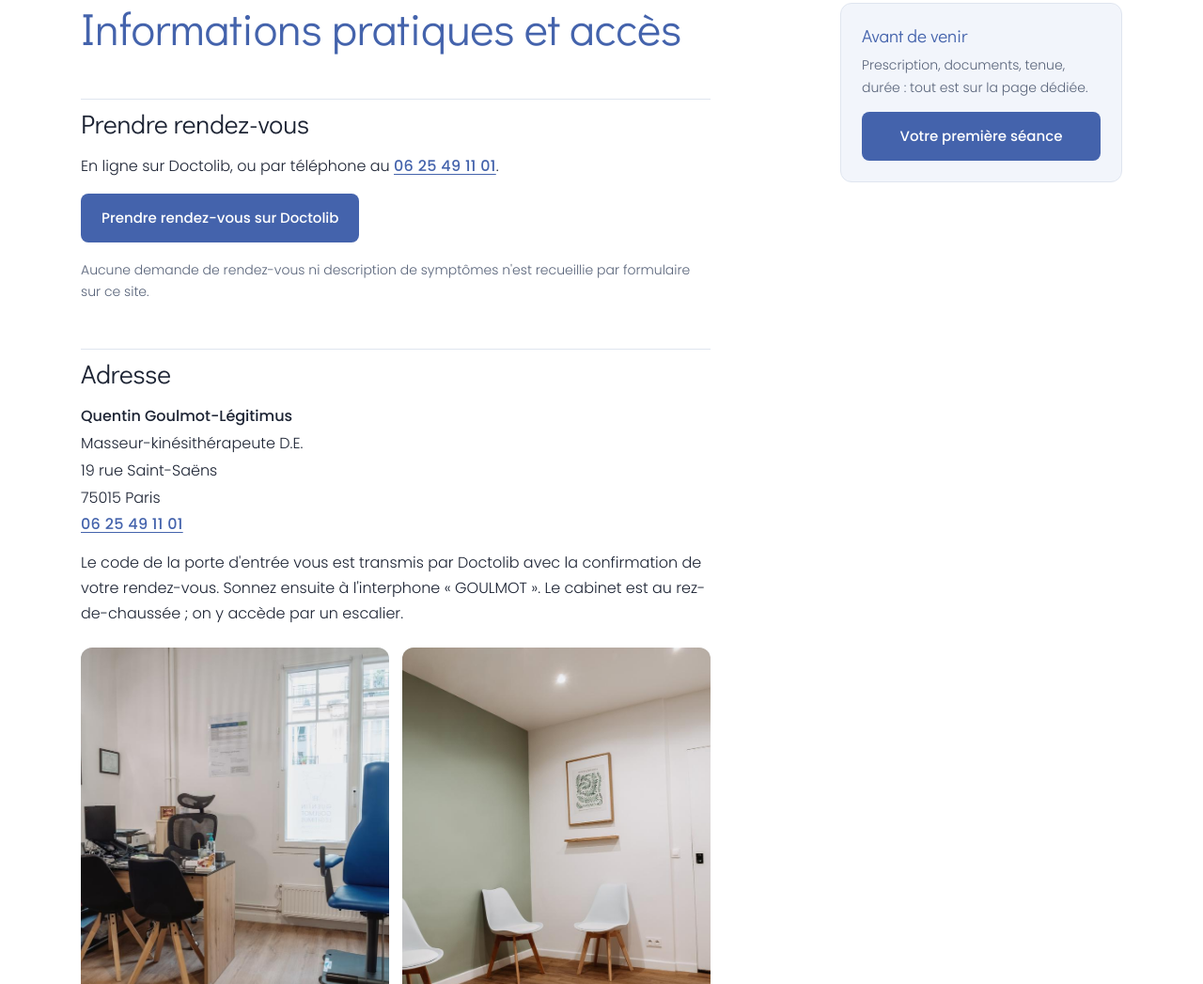
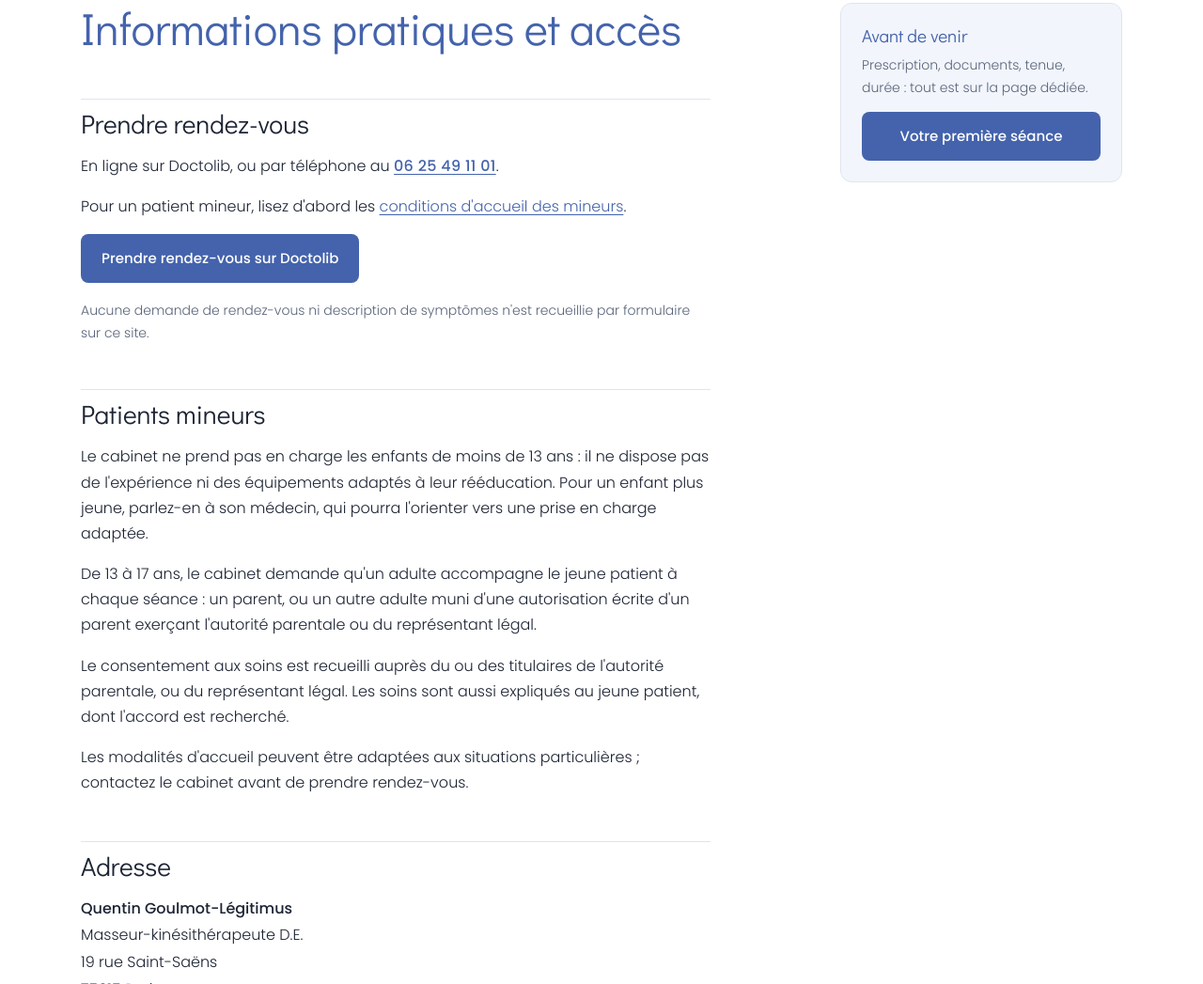
Before and after one commit to PhysioAMG/qgl-site, a plain HTML site: page informations-pratiques/index.html in a window 1280 px wide. Shown: the part 136-1183 px from the top of the page at 94% size. Drawn offline with Linux system fonts and the light colour scheme.

Commit message:
Informations pratiques : rubrique Patients mineurs
Co-Authored-By: Claude Opus 5.5 <noreply@anthropic.com>
Claude-Session: https://claude.ai/code/session_01P28CEdyrHcmLFBnCPk1FWP

```diff
--- a/informations-pratiques/index.html
+++ b/informations-pratiques/index.html
@@ -47,8 +47,15 @@
 
         <h2>Prendre rendez-vous</h2>
         <p>En ligne sur Doctolib, ou par téléphone au <a class="phone" href="tel:+33625491101">06 25 49 11 01</a>.</p>
+        <p>Pour un patient mineur, lisez d'abord les <a href="#patients-mineurs">conditions d'accueil des mineurs</a>.</p>
         <div class="actions" style="margin-top:8px"><a class="btn" href="https://www.doctolib.fr/masseur-kinesitherapeute/paris/quentin-goulmot-legitimus" rel="noopener" target="_blank">Prendre rendez-vous sur Doctolib</a></div>
         <p style="margin-top:18px;font-size:14px;color:var(--muted)">Aucune demande de rendez-vous ni description de symptômes n'est recueillie par formulaire sur ce site.</p>
+
+        <h2 id="patients-mineurs">Patients mineurs</h2>
+        <p>Le cabinet ne prend pas en charge les enfants de moins de 13 ans : il ne dispose pas de l'expérience ni des équipements adaptés à leur rééducation. Pour un enfant plus jeune, parlez-en à son médecin, qui pourra l'orienter vers une prise en charge adaptée.</p>
+        <p>De 13 à 17 ans, le cabinet demande qu'un adulte accompagne le jeune patient à chaque séance : un parent, ou un autre adulte muni d'une autorisation écrite d'un parent exerçant l'autorité parentale ou du représentant légal.</p>
+        <p>Le consentement aux soins est recueilli auprès du ou des titulaires de l'autorité parentale, ou du représentant légal. Les soins sont aussi expliqués au jeune patient, dont l'accord est recherché.</p>
+        <p>Les modalités d'accueil peuvent être adaptées aux situations particulières ; contactez le cabinet avant de prendre rendez-vous.</p>
 
         <h2>Adresse</h2>
         <address class="nap"><strong>Quentin Goulmot-Légitimus</strong><br>Masseur-kinésithérapeute D.E.<br>19 rue Saint-Saëns<br>75015 Paris<br><a class="phone" href="tel:+33625491101">06 25 49 11 01</a></address>
```
